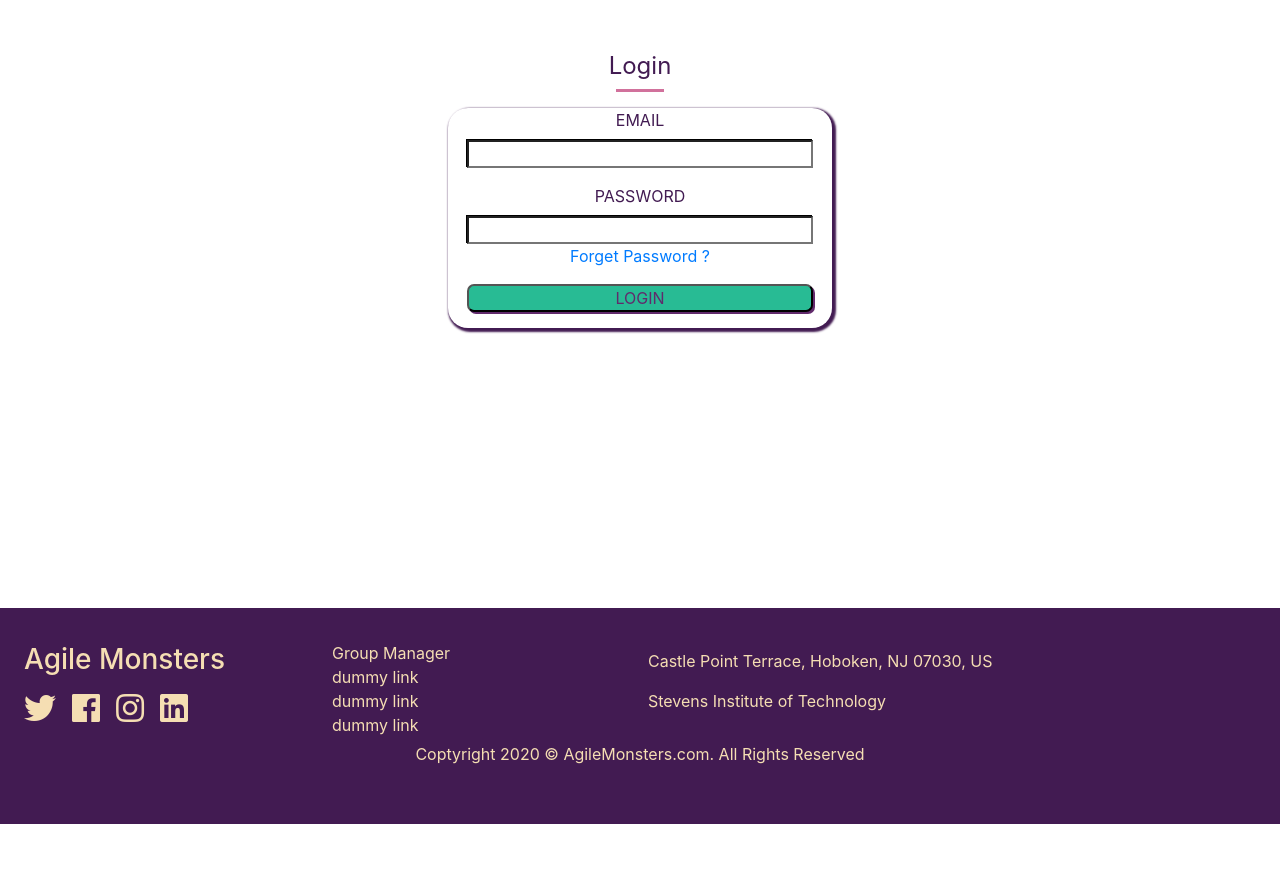
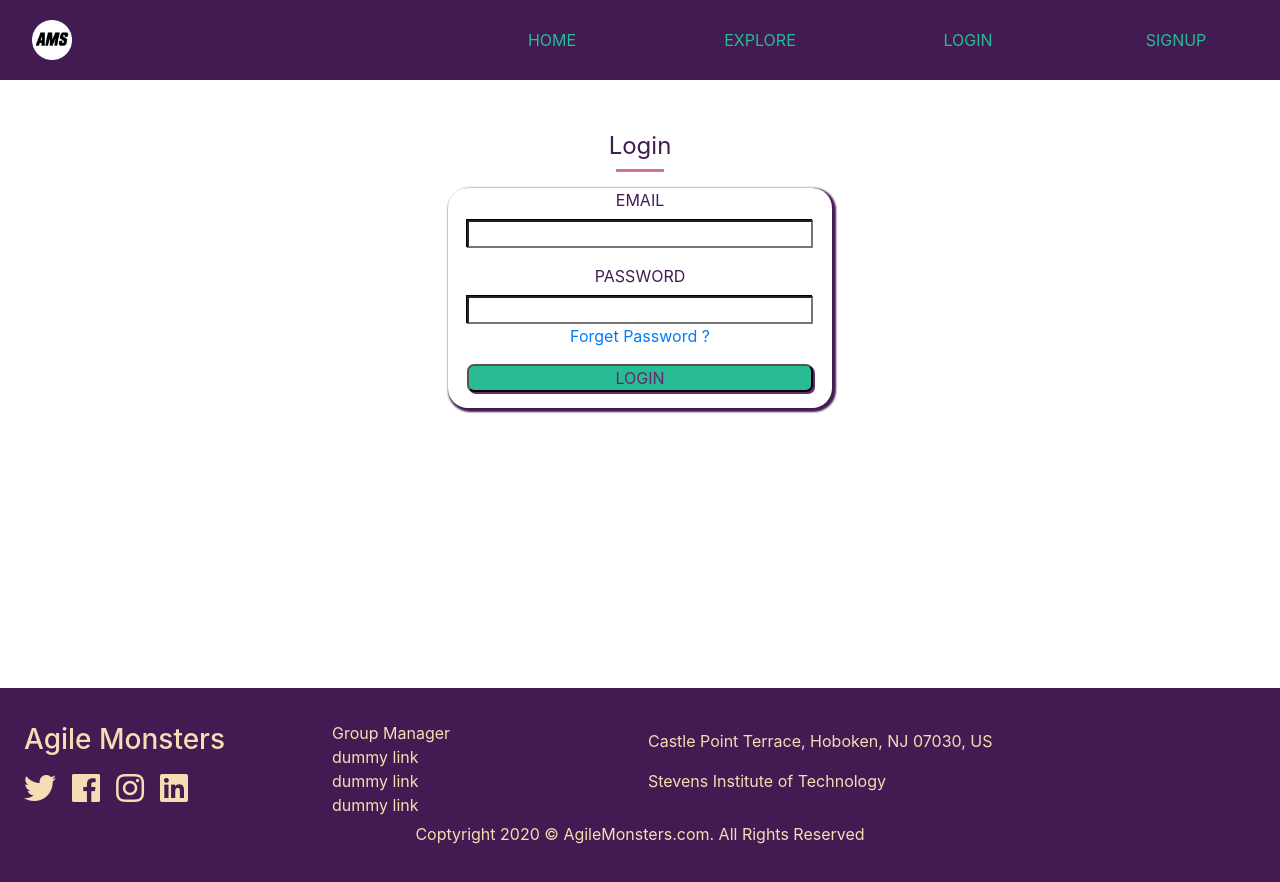
Before and after one commit to StevensCS554/Final-Project, a React (Create React App) app in the folder root/frontend/: page /login in a window 1280 px wide. Shown: the top 882 px of the page. Before the commit the page ends 824 px from the top, so only its background shows below. Built offline with nearby package versions, Linux system fonts and the light colour scheme; no server answers; what react-google-maps would draw is missing.

Commit message:
nav bar fixed

```diff
--- a/root/frontend/src/components/Login.js
+++ b/root/frontend/src/components/Login.js
@@ -1,5 +1,6 @@
-import React, { useContext,useState } from 'react';
-import Navigation from './utilities/Navigation';
+import React, { useContext, useState } from 'react';
+import { Link } from 'react-router-dom';
+import logo from '../images/logo.png';
 import { doSignInWithEmailAndPassword } from '../firebase/FirebaseFunctions';
 import { Redirect } from 'react-router-dom';
 import { AuthContext } from '../firebase/Auth';
@@ -63,6 +64,24 @@ export default function Login() {
    return (
       <div>
          {/* <Navigation /> */}
+         <div className='navigation-bar'>
+            <div id='navbar-logo'>
+               <img src={logo} />
+            </div>
+
+            <div id='navbar-link'>
+               <ul>
+                  <li><Link to='/'>HOME</Link></li>
+                  <li><Link to='/explore'>EXPLORE</Link></li>
+                  <li><Link to='/login'>LOGIN</Link></li>
+                  <li><Link to='/signup'>SIGNUP</Link></li>
+               </ul>
+
+            </div>
+         </div>
+
+
+
          <div id='login-container'>
             <div id='login-header'>
                <p>Login</p>
--- a/root/frontend/src/components/Signup.js
+++ b/root/frontend/src/components/Signup.js
@@ -1,6 +1,6 @@
 import React, { useContext, useEffect, useState } from 'react';
 import { Link, Redirect } from 'react-router-dom';
-import Navigation from './utilities/Navigation';
+import logo from '../images/logo.png';
 import { AuthContext } from '../firebase/Auth';
 import Footer from './utilities/Footer';
 import { doCreateUserWithEmailAndPassword } from '../firebase/FirebaseFunctions';
@@ -438,7 +438,23 @@ export default function Signup() {
 
    return (
       <div>
-         <Navigation />
+        {/* navigation */}
+        <div className='navigation-bar'>
+            <div id='navbar-logo'>
+               <img src={logo} />
+            </div>
+
+            <div id='navbar-link'>
+               <ul>
+                  <li><Link to='/'>HOME</Link></li>
+                  <li><Link to='/explore'>EXPLORE</Link></li>
+                  <li><Link to='/login'>LOGIN</Link></li>
+                  <li><Link to='/signup'>SIGNUP</Link></li>
+               </ul>
+
+            </div>
+         </div>
+
          <div id='signup-header'>
             <p>SIGN UP</p>
             <div className='energy-bar'></div>
--- a/root/frontend/src/components/utilities/Navigation.js
+++ b/root/frontend/src/components/utilities/Navigation.js
@@ -1,10 +1,8 @@
 import React, { useContext, useState, useEffect } from 'react'
 import { Link, Redirect } from 'react-router-dom';
-// import getProfile from './getProfile';
+import logo from '../../images/logo.png';
 import axios from 'axios';
-import logo from '../../images/logo.png';
 import { AuthContext } from '../../firebase/Auth';
-// import profile from '../../images/team-bg.jpeg'
 import { doSignOut } from '../../firebase/FirebaseFunctions';
 
 export default function Navigation() {
@@ -34,6 +32,7 @@ export default function Navigation() {
          document.querySelector('#search-btn').disabled = true;
       else {
          document.querySelector('#search-btn').disabled = false;
+         setQuery(item);
          window.location.href = `http://localhost:3000/search-results/${item}`;
       }
    }
```
